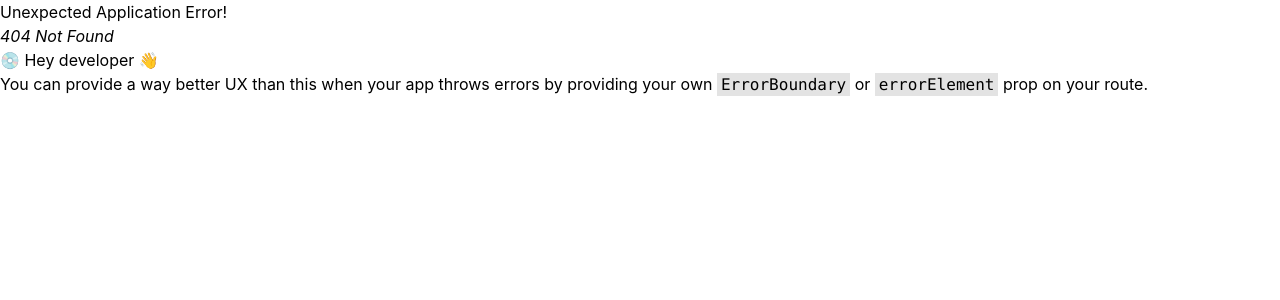
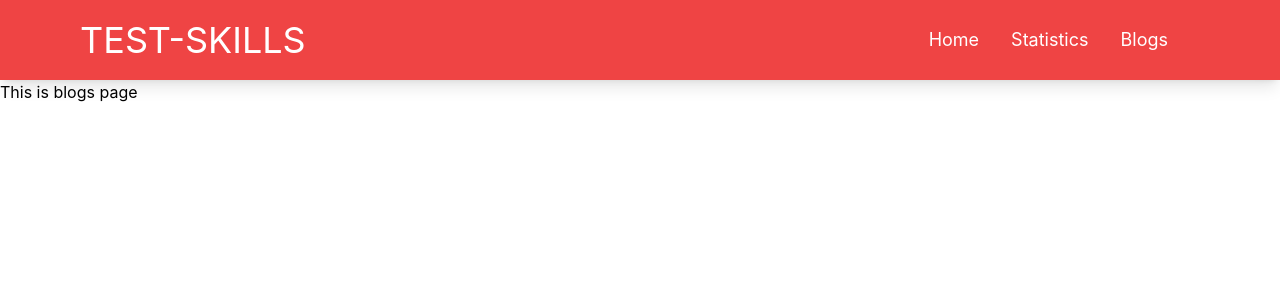
Before and after one commit to EhsanEIK/test-skills-website, a React (Create React App) app: page /blogs in a window 1280 px wide. Before the commit this address had no page. Shown: the top 300 px of the page. Built offline with nearby package versions, Linux system fonts and the light colour scheme.

Commit message:
added Blogs component and set route for this

```diff
--- /dev/null
+++ b/src/components/Blogs/Blogs.js
@@ -0,0 +1,11 @@
+import React from 'react';
+
+const Blogs = () => {
+    return (
+        <div>
+            <p>This is blogs page</p>
+        </div>
+    );
+};
+
+export default Blogs;
--- a/src/routers/routers.js
+++ b/src/routers/routers.js
@@ -1,4 +1,5 @@
 import { createBrowserRouter } from "react-router-dom";
+import Blogs from "../components/Blogs/Blogs";
 import Home from "../components/Home/Home";
 import Statistics from "../components/Statistics/Statistics";
 import Main from "../layouts/Main";
@@ -11,6 +12,7 @@ const router = createBrowserRouter([
             { path: '/', element: <Home></Home> },
             { path: '/home', element: <Home></Home> },
             { path: '/statistics', element: <Statistics></Statistics> },
+            { path: '/blogs', element: <Blogs></Blogs> },
         ]
     }
 ]);
```
